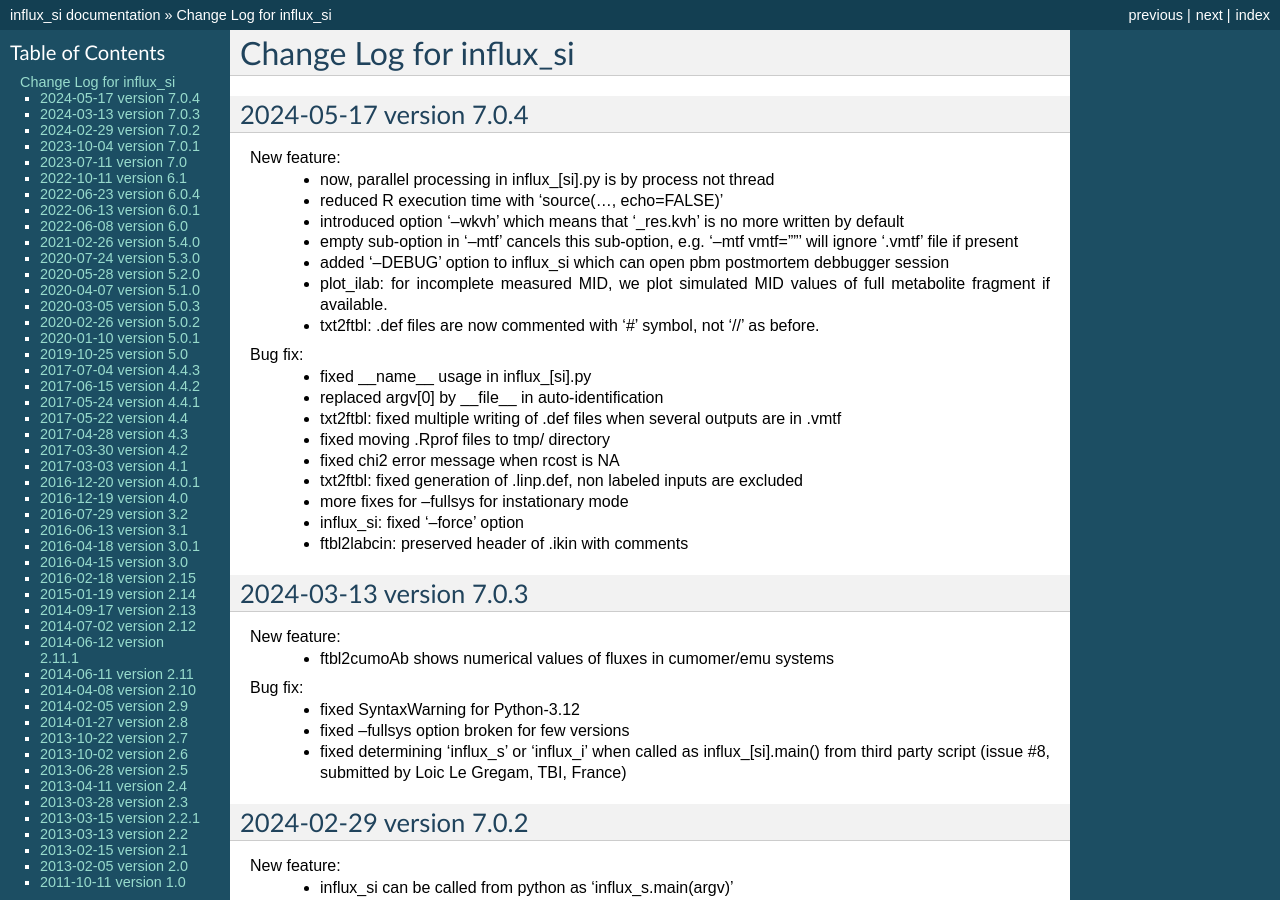
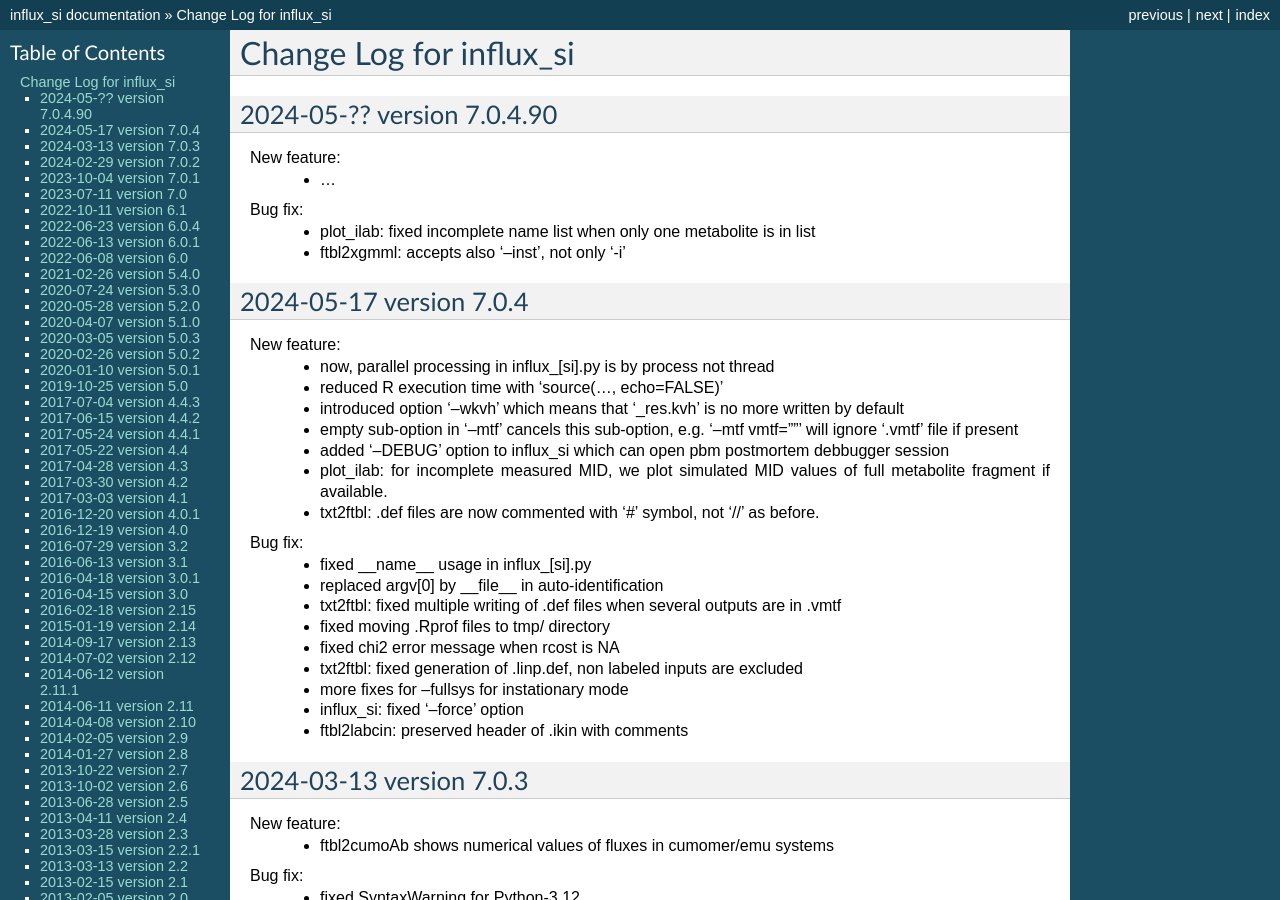
Before and after one commit to sgsokol/influx, a Sphinx documentation site: the page built from influx_si/doc/changelog.rst, in a window 1280 px wide and 900 px high. Built offline with Sphinx 7.4.7, drawn with Linux system fonts in a browser that asks for light colours.

Commit message:
v7.0.4.90 fixed plot_ilab
Signed-off-by: Serguei Sokol <sokol@insa-toulouse.fr>

```diff
--- a/influx_si/doc/ChangeLog.txt
+++ b/influx_si/doc/ChangeLog.txt
@@ -1,6 +1,15 @@
 ========================
 Change Log for influx_si
 ========================
+
+2024-05-?? version 7.0.4.90
+------------------------
+New feature:
+ - ...
+
+Bug fix:
+ - plot_ilab: fixed incomplete name list when only one metabolite is in list
+ - ftbl2xgmml: accepts also '--inst', not only '-i'
 
 2024-05-17 version 7.0.4
 ------------------------
```
Also changed, not shown: 4 other files.
